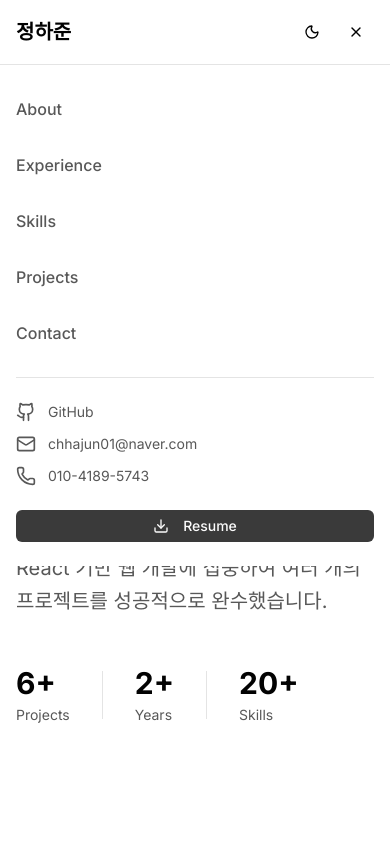
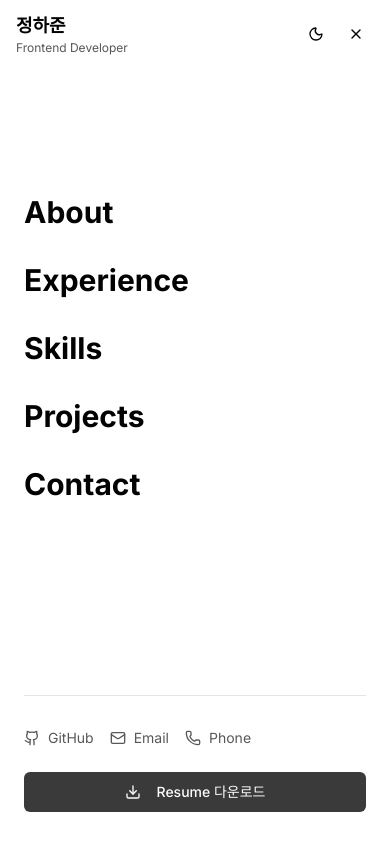
Before and after one commit to hajun13/hajun.dev, a Next.js app: page / in a window 390 px wide. Both pictures are taken after a click on the button 356 px from the left and 32 px from the top of the page. Shown: the top 844 px of the page. Built offline with nearby package versions, Linux system fonts and the light colour scheme.

Commit message:
Optimize mobile layout and improve responsiveness

```diff
--- a/app/page.tsx
+++ b/app/page.tsx
@@ -14,8 +14,8 @@ export default function Home() {
       <MobileHeader />
 
       <main className="lg:ml-96">
-        <div className="container mx-auto px-4 lg:px-12 max-w-5xl">
-          <div className="lg:pt-0 pt-16">
+        <div className="px-5 sm:px-8 lg:px-12 max-w-4xl lg:max-w-5xl mx-auto">
+          <div className="pt-16 lg:pt-0">
             <HeroSection />
             <AboutSection />
             <ExperienceSection />
--- a/components/MobileHeader.tsx
+++ b/components/MobileHeader.tsx
@@ -36,90 +36,126 @@ export function MobileHeader() {
     setIsOpen(false);
   };
 
+  // 메뉴 열릴 때 body 스크롤 방지
+  useEffect(() => {
+    if (isOpen) {
+      document.body.style.overflow = 'hidden';
+    } else {
+      document.body.style.overflow = 'unset';
+    }
+    return () => {
+      document.body.style.overflow = 'unset';
+    };
+  }, [isOpen]);
+
   if (!mounted) return null;
 
   return (
-    <header className={`lg:hidden fixed top-0 left-0 right-0 z-50 transition-all ${
-      scrolled ? "bg-background/95 backdrop-blur-sm shadow-sm" : "bg-transparent"
+    <>
+      {/* Header */}
+      <header className={`lg:hidden fixed top-0 left-0 right-0 z-50 transition-all duration-300 ${
+        scrolled ? "bg-background/95 backdrop-blur-md border-b" : "bg-background"
       }`}>
-      <div className="container mx-auto px-4">
-        <div className="flex items-center justify-between h-16">
-          <h1 className="text-xl font-bold">{personalInfo.name}</h1>
+        <div className="px-4 py-3">
+          <div className="flex items-center justify-between">
+            <div>
+              <h1 className="text-lg font-bold">{personalInfo.name}</h1>
+              <p className="text-xs text-muted-foreground">{personalInfo.title}</p>
+            </div>
 
-          <div className="flex items-center gap-2">
+            <div className="flex items-center gap-1">
               <Button
                 variant="ghost"
                 size="icon"
+                className="h-9 w-9"
                 onClick={() => setTheme(theme === "dark" ? "light" : "dark")}
               >
-              {theme === "dark" ? <Sun className="h-5 w-5" /> : <Moon className="h-5 w-5" />}
+                {theme === "dark" ? <Sun className="h-4 w-4" /> : <Moon className="h-4 w-4" />}
               </Button>
               <Button
                 variant="ghost"
                 size="icon"
+                className="h-9 w-9"
                 onClick={() => setIsOpen(!isOpen)}
               >
-              {isOpen ? <X /> : <Menu />}
+                {isOpen ? <X className="h-5 w-5" /> : <Menu className="h-5 w-5" />}
               </Button>
             </div>
           </div>
         </div>
+      </header>
 
+      {/* Full Screen Menu */}
       <AnimatePresence>
         {isOpen && (
           <motion.div
-            initial={{ opacity: 0, y: -10 }}
-            animate={{ opacity: 1, y: 0 }}
-            exit={{ opacity: 0, y: -10 }}
-            className="bg-background border-t"
+            initial={{ opacity: 0 }}
+            animate={{ opacity: 1 }}
+            exit={{ opacity: 0 }}
+            transition={{ duration: 0.2 }}
+            className="lg:hidden fixed inset-0 z-40 bg-background"
           >
-            <div className="container mx-auto px-4 py-6">
-              <nav className="space-y-4 mb-6">
-                {navItems.map((item) => (
-                  <button
+            <div className="h-full flex flex-col pt-20 px-6 pb-8">
+              {/* Navigation */}
+              <nav className="flex-1 flex flex-col justify-center -mt-20">
+                {navItems.map((item, index) => (
+                  <motion.button
                     key={item.name}
+                    initial={{ opacity: 0, x: -20 }}
+                    animate={{ opacity: 1, x: 0 }}
+                    transition={{ duration: 0.3, delay: index * 0.05 }}
                     onClick={() => scrollToSection(item.href)}
-                    className="block w-full text-left py-2 font-medium text-muted-foreground hover:text-foreground transition-colors"
+                    className="py-4 text-left text-3xl font-bold text-foreground hover:text-muted-foreground transition-colors"
                   >
                     {item.name}
-                  </button>
+                  </motion.button>
                 ))}
               </nav>
 
-              <div className="space-y-3 pt-6 border-t">
+              {/* Bottom Section */}
+              <motion.div
+                initial={{ opacity: 0, y: 20 }}
+                animate={{ opacity: 1, y: 0 }}
+                transition={{ duration: 0.3, delay: 0.3 }}
+                className="space-y-6 pt-8 border-t"
+              >
+                {/* Contact Info */}
+                <div className="flex flex-wrap gap-4">
                   <a
                     href={personalInfo.github}
                     target="_blank"
                     rel="noopener noreferrer"
-                  className="flex items-center gap-3 text-muted-foreground"
+                    className="flex items-center gap-2 text-sm text-muted-foreground"
                   >
-                  <Github className="w-5 h-5" />
-                  <span className="text-sm">GitHub</span>
+                    <Github className="w-4 h-4" />
+                    GitHub
                   </a>
                   <a
                     href={`mailto:${personalInfo.email}`}
-                  className="flex items-center gap-3 text-muted-foreground"
+                    className="flex items-center gap-2 text-sm text-muted-foreground"
                   >
-                  <Mail className="w-5 h-5" />
-                  <span className="text-sm">{personalInfo.email}</span>
+                    <Mail className="w-4 h-4" />
+                    Email
                   </a>
                   <a
                     href={`tel:${personalInfo.phone}`}
-                  className="flex items-center gap-3 text-muted-foreground"
+                    className="flex items-center gap-2 text-sm text-muted-foreground"
                   >
-                  <Phone className="w-5 h-5" />
-                  <span className="text-sm">{personalInfo.phone}</span>
+                    <Phone className="w-4 h-4" />
+                    Phone
                   </a>
                 </div>
 
-              <Button className="w-full mt-6" size="sm">
+                {/* Resume Button */}
+                <Button className="w-full" size="lg">
                   <Download className="w-4 h-4 mr-2" />
-                Resume
+                  Resume 다운로드
                 </Button>
+              </motion.div>
             </div>
           </motion.div>
         )}
       </AnimatePresence>
-    </header>
+    </>
   );
 }
--- a/components/sections/ContactSection.tsx
+++ b/components/sections/ContactSection.tsx
@@ -3,26 +3,64 @@
 import { motion } from "framer-motion";
 import { Button } from "@/components/ui/button";
 import { personalInfo } from "@/data/portfolio";
-import { Mail } from "lucide-react";
+import { Mail, Github, Phone } from "lucide-react";
 
 export function ContactSection() {
   return (
-    <section id="contact" className="py-20">
+    <section id="contact" className="py-16 lg:py-20">
       <motion.div
         initial={{ opacity: 0, y: 20 }}
         whileInView={{ opacity: 1, y: 0 }}
         transition={{ duration: 0.5 }}
         viewport={{ once: true }}
-        className="space-y-8"
+        className="space-y-6 lg:space-y-8"
       >
         <div>
-          <h2 className="text-3xl font-bold mb-4">Get In Touch</h2>
-          <p className="text-xl text-muted-foreground leading-relaxed max-w-2xl">
+          <h2 className="text-2xl lg:text-3xl font-bold mb-3 lg:mb-4">Get In Touch</h2>
+          <p className="text-base lg:text-xl text-muted-foreground leading-relaxed max-w-2xl">
             새로운 프로젝트나 기회에 대해 이야기 나누고 싶습니다.
             언제든지 편하게 연락주세요.
           </p>
         </div>
 
+        {/* Contact Info - Mobile optimized */}
+        <div className="space-y-3 lg:hidden">
+          <a
+            href={`mailto:${personalInfo.email}`}
+            className="flex items-center gap-3 p-4 border rounded-lg"
+          >
+            <Mail className="w-5 h-5" />
+            <div>
+              <p className="text-xs text-muted-foreground">Email</p>
+              <p className="text-sm font-medium">{personalInfo.email}</p>
+            </div>
+          </a>
+          <a
+            href={`tel:${personalInfo.phone}`}
+            className="flex items-center gap-3 p-4 border rounded-lg"
+          >
+            <Phone className="w-5 h-5" />
+            <div>
+              <p className="text-xs text-muted-foreground">Phone</p>
+              <p className="text-sm font-medium">{personalInfo.phone}</p>
+            </div>
+          </a>
+          <a
+            href={personalInfo.github}
+            target="_blank"
+            rel="noopener noreferrer"
+            className="flex items-center gap-3 p-4 border rounded-lg"
+          >
+            <Github className="w-5 h-5" />
+            <div>
+              <p className="text-xs text-muted-foreground">GitHub</p>
+              <p className="text-sm font-medium">@hajun13</p>
+            </div>
+          </a>
+        </div>
+
+        {/* Desktop */}
+        <div className="hidden lg:block">
           <Button
             size="lg"
             className="gap-2"
@@ -31,8 +69,10 @@ export function ContactSection() {
             <Mail className="w-5 h-5" />
             이메일 보내기
           </Button>
+        </div>
 
-        <div className="pt-12 text-sm text-muted-foreground">
+        {/* Footer */}
+        <div className="pt-8 lg:pt-12 text-xs lg:text-sm text-muted-foreground">
           <p>© 2025 {personalInfo.name}. Built with Next.js & TypeScript.</p>
         </div>
       </motion.div>
--- a/components/sections/ExperienceSection.tsx
+++ b/components/sections/ExperienceSection.tsx
@@ -18,32 +18,32 @@ const experiences = [
 
 export function ExperienceSection() {
   return (
-    <section id="experience" className="py-20">
+    <section id="experience" className="py-16 lg:py-20">
       <motion.div
         initial={{ opacity: 0, y: 20 }}
         whileInView={{ opacity: 1, y: 0 }}
         transition={{ duration: 0.5 }}
         viewport={{ once: true }}
       >
-        <h2 className="text-3xl font-bold mb-8">Experience</h2>
+        <h2 className="text-2xl lg:text-3xl font-bold mb-6 lg:mb-8">Experience</h2>
 
-        <div className="space-y-8">
+        <div className="space-y-6 lg:space-y-8">
           {experiences.map((exp, index) => (
-            <div key={index} className="relative pl-8 pb-8 border-l-2 border-border last:border-l-0 last:pb-0">
+            <div key={index} className="relative pl-6 lg:pl-8 pb-6 lg:pb-8 border-l-2 border-border last:border-l-0 last:pb-0">
               <div className="absolute left-0 top-0 w-2 h-2 -translate-x-[5px] rounded-full bg-foreground" />
 
-              <div className="space-y-3">
+              <div className="space-y-2 lg:space-y-3">
                 <div>
-                  <h3 className="text-xl font-semibold">{exp.role}</h3>
-                  <p className="text-muted-foreground">{exp.company}</p>
-                  <p className="text-sm text-muted-foreground mt-1">{exp.period}</p>
+                  <h3 className="text-lg lg:text-xl font-semibold">{exp.role}</h3>
+                  <p className="text-sm lg:text-base text-muted-foreground">{exp.company}</p>
+                  <p className="text-xs lg:text-sm text-muted-foreground mt-1">{exp.period}</p>
                 </div>
 
-                <p className="text-muted-foreground">{exp.description}</p>
+                <p className="text-sm lg:text-base text-muted-foreground">{exp.description}</p>
 
-                <ul className="space-y-2 pt-2">
+                <ul className="space-y-1.5 lg:space-y-2 pt-2">
                   {exp.achievements.map((achievement, i) => (
-                    <li key={i} className="flex gap-3 text-sm text-muted-foreground">
+                    <li key={i} className="flex gap-2 lg:gap-3 text-xs lg:text-sm text-muted-foreground">
                       <span>·</span>
                       <span>{achievement}</span>
                     </li>
@@ -54,11 +54,11 @@ export function ExperienceSection() {
           ))}
 
           {/* Scholarship */}
-          <div className="relative pl-8 border-l-2 border-border">
+          <div className="relative pl-6 lg:pl-8 border-l-2 border-border">
             <div className="absolute left-0 top-0 w-2 h-2 -translate-x-[5px] rounded-full bg-foreground" />
             <div>
-              <h3 className="text-xl font-semibold">국가우수이공계 장학생</h3>
-              <p className="text-sm text-muted-foreground mt-1">2024.03 - Present</p>
+              <h3 className="text-lg lg:text-xl font-semibold">국가우수이공계 장학생</h3>
+              <p className="text-xs lg:text-sm text-muted-foreground mt-1">2024.03 - Present</p>
             </div>
           </div>
         </div>
--- a/components/sections/HeroSection.tsx
+++ b/components/sections/HeroSection.tsx
@@ -4,42 +4,77 @@ import { motion } from "framer-motion";
 
 export function HeroSection() {
   return (
-    <section className="min-h-screen flex items-center">
+    <section className="min-h-[calc(100vh-64px)] lg:min-h-screen flex items-center py-12 lg:py-0">
       <motion.div
         initial={{ opacity: 0, y: 20 }}
         animate={{ opacity: 1, y: 0 }}
         transition={{ duration: 0.6 }}
-        className="space-y-8"
+        className="space-y-6 lg:space-y-8 w-full"
       >
-        <div className="space-y-6">
-          <h2 className="text-5xl md:text-6xl font-bold leading-tight">
-            어려움 속에서도<br />
-            방법을 찾는<br />
-            개발자입니다
-          </h2>
-          <div className="h-1 w-24 bg-foreground" />
+        {/* Mobile: 간단한 인사 */}
+        <div className="lg:hidden">
+          <p className="text-muted-foreground mb-2">안녕하세요, 저는</p>
         </div>
 
-        <p className="text-xl text-muted-foreground leading-relaxed max-w-2xl">
+        {/* Title */}
+        <div className="space-y-4 lg:space-y-6">
+          <h2 className="text-4xl sm:text-5xl lg:text-6xl font-bold leading-tight">
+            <span className="lg:hidden">어려움 속에서도 방법을 찾는 개발자입니다</span>
+            <span className="hidden lg:block">
+              어려움 속에서도<br />
+              방법을 찾는<br />
+              개발자입니다
+            </span>
+          </h2>
+          <div className="h-1 w-16 lg:w-24 bg-foreground" />
+        </div>
+
+        {/* Description */}
+        <p className="text-base lg:text-xl text-muted-foreground leading-relaxed max-w-2xl">
           AI 연구실에서 컴퓨터 비전 알고리즘 개발과 데이터 분석 경험을 쌓았으며,
           현재는 React 기반 웹 개발에 집중하여 여러 개의 프로젝트를 성공적으로 완수했습니다.
         </p>
 
-        <div className="flex items-center gap-8 pt-4">
+        {/* Stats */}
+        <div className="flex items-center gap-6 lg:gap-8 pt-4">
           <div>
-            <div className="text-3xl font-bold mb-1">6+</div>
-            <div className="text-sm text-muted-foreground">Projects</div>
+            <div className="text-2xl lg:text-3xl font-bold mb-1">6+</div>
+            <div className="text-xs lg:text-sm text-muted-foreground">Projects</div>
           </div>
-          <div className="h-12 w-px bg-border" />
+          <div className="h-10 lg:h-12 w-px bg-border" />
           <div>
-            <div className="text-3xl font-bold mb-1">2+</div>
-            <div className="text-sm text-muted-foreground">Years</div>
+            <div className="text-2xl lg:text-3xl font-bold mb-1">2+</div>
+            <div className="text-xs lg:text-sm text-muted-foreground">Years</div>
           </div>
-          <div className="h-12 w-px bg-border" />
+          <div className="h-10 lg:h-12 w-px bg-border" />
           <div>
-            <div className="text-3xl font-bold mb-1">20+</div>
-            <div className="text-sm text-muted-foreground">Skills</div>
+            <div className="text-2xl lg:text-3xl font-bold mb-1">20+</div>
+            <div className="text-xs lg:text-sm text-muted-foreground">Skills</div>
           </div>
+        </div>
+
+        {/* Mobile: Quick Actions */}
+        <div className="lg:hidden flex gap-3 pt-4">
+          <a
+            href="#projects"
+            className="flex-1 py-3 px-4 bg-foreground text-background text-center text-sm font-medium rounded-md"
+            onClick={(e) => {
+              e.preventDefault();
+              document.querySelector("#projects")?.scrollIntoView({ behavior: "smooth" });
+            }}
+          >
+            프로젝트 보기
+          </a>
+          <a
+            href="#contact"
+            className="flex-1 py-3 px-4 border text-center text-sm font-medium rounded-md"
+            onClick={(e) => {
+              e.preventDefault();
+              document.querySelector("#contact")?.scrollIntoView({ behavior: "smooth" });
+            }}
+          >
+            연락하기
+          </a>
         </div>
       </motion.div>
     </section>
--- a/components/sections/ProjectsSection.tsx
+++ b/components/sections/ProjectsSection.tsx
@@ -8,16 +8,16 @@ import { ExternalLink, Github } from "lucide-react";
 
 export function ProjectsSection() {
   return (
-    <section id="projects" className="py-20">
+    <section id="projects" className="py-16 lg:py-20">
       <motion.div
         initial={{ opacity: 0, y: 20 }}
         whileInView={{ opacity: 1, y: 0 }}
         transition={{ duration: 0.5 }}
         viewport={{ once: true }}
       >
-        <h2 className="text-3xl font-bold mb-8">Projects</h2>
+        <h2 className="text-2xl lg:text-3xl font-bold mb-6 lg:mb-8">Projects</h2>
 
-        <div className="space-y-16">
+        <div className="space-y-10 lg:space-y-16">
           {projects.map((project, index) => (
             <motion.article
               key={project.id}
@@ -25,47 +25,49 @@ export function ProjectsSection() {
               whileInView={{ opacity: 1, y: 0 }}
               transition={{ duration: 0.5, delay: index * 0.1 }}
               viewport={{ once: true }}
-              className="space-y-6 pb-16 border-b last:border-b-0"
+              className="space-y-4 lg:space-y-6 pb-10 lg:pb-16 border-b last:border-b-0"
             >
               {/* Header */}
-              <div className="flex items-start justify-between gap-4">
-                <div className="flex-1">
-                  <h3 className="text-2xl font-bold mb-2">{project.title}</h3>
-                  <p className="text-sm text-muted-foreground">{project.period}</p>
-                </div>
-                <div className="flex gap-2">
+              <div className="space-y-2">
+                <div className="flex items-start justify-between gap-3">
+                  <h3 className="text-xl lg:text-2xl font-bold leading-tight">{project.title}</h3>
+                  <div className="flex gap-1.5 flex-shrink-0">
                     {project.link && (
                       <Button
                         size="icon"
                         variant="outline"
+                        className="h-8 w-8 lg:h-9 lg:w-9"
                         onClick={() => window.open(project.link, "_blank")}
                       >
-                      <ExternalLink className="w-4 h-4" />
+                        <ExternalLink className="w-3.5 h-3.5 lg:w-4 lg:h-4" />
                       </Button>
                     )}
                     {project.github && (
                       <Button
                         size="icon"
                         variant="outline"
+                        className="h-8 w-8 lg:h-9 lg:w-9"
                         onClick={() => window.open(project.github, "_blank")}
                       >
-                      <Github className="w-4 h-4" />
+                        <Github className="w-3.5 h-3.5 lg:w-4 lg:h-4" />
                       </Button>
                     )}
                   </div>
                 </div>
+                <p className="text-xs lg:text-sm text-muted-foreground">{project.period}</p>
+              </div>
 
               {/* Description */}
-              <p className="text-muted-foreground leading-relaxed">
+              <p className="text-sm lg:text-base text-muted-foreground leading-relaxed">
                 {project.description}
               </p>
 
               {/* Tech Stack */}
-              <div className="space-y-3">
-                <p className="text-sm font-semibold">Tech Stack</p>
-                <div className="flex flex-wrap gap-2">
+              <div className="space-y-2 lg:space-y-3">
+                <p className="text-xs lg:text-sm font-semibold">Tech Stack</p>
+                <div className="flex flex-wrap gap-1.5 lg:gap-2">
                   {project.tech.map((tech, i) => (
-                    <Badge key={i} variant="secondary">
+                    <Badge key={i} variant="secondary" className="text-xs px-2 py-0.5 lg:px-2.5 lg:py-1">
                       {tech}
                     </Badge>
                   ))}
@@ -73,12 +75,12 @@ export function ProjectsSection() {
               </div>
 
               {/* Highlights */}
-              <div className="space-y-3">
-                <p className="text-sm font-semibold">Key Achievements</p>
-                <ul className="space-y-2">
+              <div className="space-y-2 lg:space-y-3">
+                <p className="text-xs lg:text-sm font-semibold">Key Achievements</p>
+                <ul className="space-y-1.5 lg:space-y-2">
                   {project.highlights.map((highlight, i) => (
-                    <li key={i} className="flex gap-3 text-sm text-muted-foreground">
-                      <span>·</span>
+                    <li key={i} className="flex gap-2 lg:gap-3 text-xs lg:text-sm text-muted-foreground">
+                      <span className="flex-shrink-0">·</span>
                       <span>{highlight}</span>
                     </li>
                   ))}
--- a/components/sections/SkillsSection.tsx
+++ b/components/sections/SkillsSection.tsx
@@ -5,32 +5,32 @@ import { skills } from "@/data/portfolio";
 
 export function SkillsSection() {
   return (
-    <section id="skills" className="py-20">
+    <section id="skills" className="py-16 lg:py-20">
       <motion.div
         initial={{ opacity: 0, y: 20 }}
         whileInView={{ opacity: 1, y: 0 }}
         transition={{ duration: 0.5 }}
         viewport={{ once: true }}
       >
-        <h2 className="text-3xl font-bold mb-8">Skills</h2>
+        <h2 className="text-2xl lg:text-3xl font-bold mb-6 lg:mb-8">Skills</h2>
 
-        <div className="grid md:grid-cols-2 gap-12">
+        <div className="grid grid-cols-1 md:grid-cols-2 gap-8 lg:gap-12">
           {skills.map((skillCategory, index) => (
-            <div key={index} className="space-y-6">
-              <h3 className="text-xl font-semibold">
+            <div key={index} className="space-y-4 lg:space-y-6">
+              <h3 className="text-lg lg:text-xl font-semibold">
                 {skillCategory.category}
               </h3>
 
-              <div className="space-y-4">
+              <div className="space-y-3 lg:space-y-4">
                 {skillCategory.items.map((skill, i) => (
-                  <div key={i} className="space-y-2">
+                  <div key={i} className="space-y-1.5 lg:space-y-2">
                     <div className="flex justify-between items-center">
-                      <span className="font-medium">{skill.name}</span>
-                      <span className="text-sm text-muted-foreground">
+                      <span className="text-sm lg:text-base font-medium">{skill.name}</span>
+                      <span className="text-xs lg:text-sm text-muted-foreground">
                         {skill.level}%
                       </span>
                     </div>
-                    <div className="h-1.5 bg-muted rounded-full overflow-hidden">
+                    <div className="h-1 lg:h-1.5 bg-muted rounded-full overflow-hidden">
                       <motion.div
                         initial={{ width: 0 }}
                         whileInView={{ width: `${skill.level}%` }}
```
Also changed, not shown: components/sections/AboutSection.tsx (+26 -22 lines), components/Sidebar.tsx (line endings or trailing spaces), components/theme-provider.tsx (line endings or trailing spaces), 1 other file (tests, documents, lock files or other folders). Lines whose indentation alone changed are shown as unchanged.
